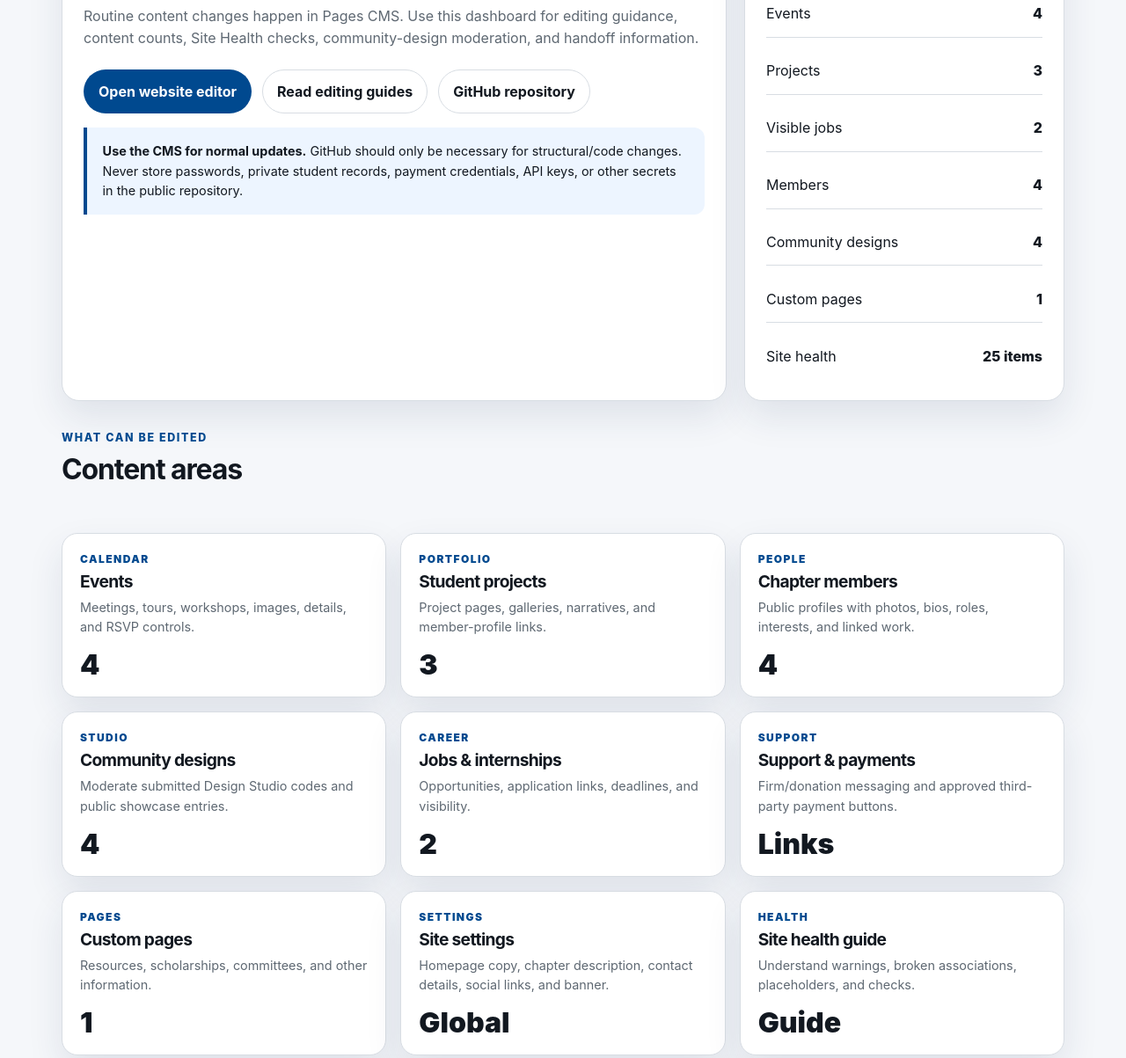
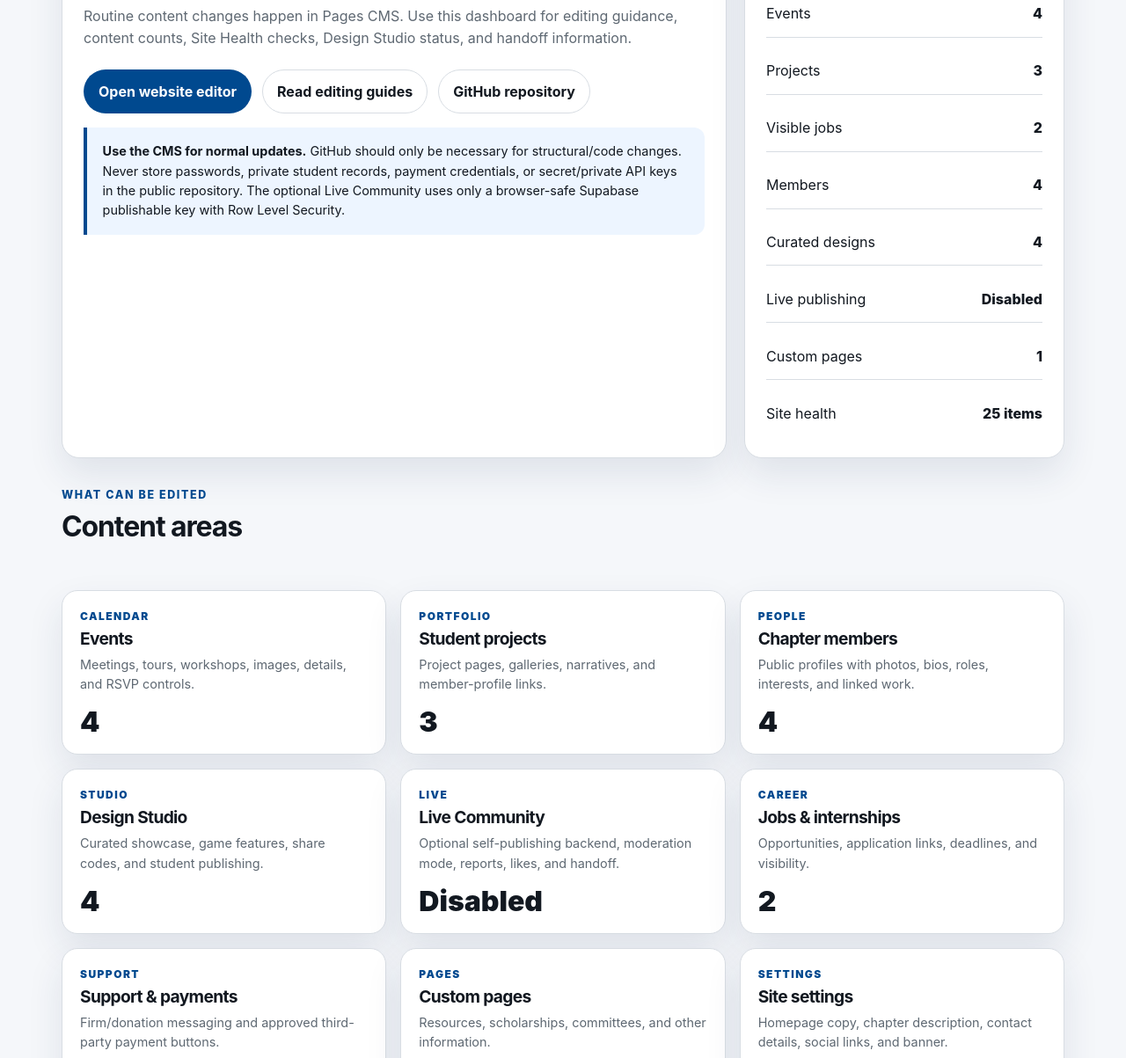
Before and after one commit to AIASTest/aias-memphis, a plain HTML site: page admin/index.html in a window 1280 px wide. Shown: the part 300-1503 px from the top of the page at 88% size. Drawn offline with Linux system fonts and the light colour scheme.

Commit message:
Align Admin Dashboard with Design Studio live community

```diff
--- a/admin/index.html
+++ b/admin/index.html
@@ -21,9 +21,9 @@
     <div class="admin-panel">
       <p class="eyebrow">Website control panel</p>
       <h1>Manage the chapter website.</h1>
-      <p class="muted">Routine content changes happen in Pages CMS. Use this dashboard for editing guidance, content counts, Site Health checks, community-design moderation, and handoff information.</p>
+      <p class="muted">Routine content changes happen in Pages CMS. Use this dashboard for editing guidance, content counts, Site Health checks, Design Studio status, and handoff information.</p>
       <div class="admin-actions"><a class="button button-primary" href="https://app.pagescms.org/" target="_blank" rel="noopener">Open website editor</a><a class="button button-outline" href="help.html">Read editing guides</a><a class="button button-outline" href="https://github.com/AIASTest/aias-memphis" target="_blank" rel="noopener">GitHub repository</a></div>
-      <div class="admin-note small"><strong>Use the CMS for normal updates.</strong> GitHub should only be necessary for structural/code changes. Never store passwords, private student records, payment credentials, API keys, or other secrets in the public repository.</div>
+      <div class="admin-note small"><strong>Use the CMS for normal updates.</strong> GitHub should only be necessary for structural/code changes. Never store passwords, private student records, payment credentials, or secret/private API keys in the public repository. The optional Live Community uses only a browser-safe Supabase publishable key with Row Level Security.</div>
     </div>
     <aside class="admin-panel admin-status" aria-label="Website content status">
       <div><p class="eyebrow">Content status</p><h2 style="margin:.35rem 0 0">Current website</h2></div>
@@ -31,7 +31,8 @@
       <div class="status-row"><span>Projects</span><span class="status-value" id="project-count">—</span></div>
       <div class="status-row"><span>Visible jobs</span><span class="status-value" id="job-count">—</span></div>
       <div class="status-row"><span>Members</span><span class="status-value" id="leader-count">—</span></div>
-      <div class="status-row"><span>Community designs</span><span class="status-value" id="design-count">—</span></div>
+      <div class="status-row"><span>Curated designs</span><span class="status-value" id="design-count">—</span></div>
+      <div class="status-row"><span>Live publishing</span><span class="status-value" id="community-backend-status">Checking…</span></div>
       <div class="status-row"><span>Custom pages</span><span class="status-value" id="page-count">—</span></div>
       <div class="status-row"><span>Site health</span><span class="status-value" id="health-count">Checking…</span></div>
     </aside>
@@ -43,7 +44,8 @@
       <a class="admin-card" href="help.html#events"><div class="admin-icon">Calendar</div><h2>Events</h2><p class="muted small">Meetings, tours, workshops, images, details, and RSVP controls.</p><div class="admin-count" id="event-count-card">—</div></a>
       <a class="admin-card" href="help.html#projects"><div class="admin-icon">Portfolio</div><h2>Student projects</h2><p class="muted small">Project pages, galleries, narratives, and member-profile links.</p><div class="admin-count" id="project-count-card">—</div></a>
       <a class="admin-card" href="help.html#members"><div class="admin-icon">People</div><h2>Chapter members</h2><p class="muted small">Public profiles with photos, bios, roles, interests, and linked work.</p><div class="admin-count" id="leader-count-card">—</div></a>
-      <a class="admin-card" href="help.html#design-studio"><div class="admin-icon">Studio</div><h2>Community designs</h2><p class="muted small">Moderate submitted Design Studio codes and public showcase entries.</p><div class="admin-count" id="design-count-card">—</div></a>
+      <a class="admin-card" href="help.html#design-studio"><div class="admin-icon">Studio</div><h2>Design Studio</h2><p class="muted small">Curated showcase, game features, share codes, and student publishing.</p><div class="admin-count" id="design-count-card">—</div></a>
+      <a class="admin-card" href="help.html#community-backend"><div class="admin-icon">Live</div><h2>Live Community</h2><p class="muted small">Optional self-publishing backend, moderation mode, reports, likes, and handoff.</p><div class="admin-count" id="community-backend-card">Checking…</div></a>
       <a class="admin-card" href="help.html#jobs"><div class="admin-icon">Career</div><h2>Jobs & internships</h2><p class="muted small">Opportunities, application links, deadlines, and visibility.</p><div class="admin-count" id="job-count-card">—</div></a>
       <a class="admin-card" href="help.html#support"><div class="admin-icon">Support</div><h2>Support & payments</h2><p class="muted small">Firm/donation messaging and approved third-party payment buttons.</p><div class="admin-count">Links</div></a>
       <a class="admin-card" href="help.html#pages"><div class="admin-icon">Pages</div><h2>Custom pages</h2><p class="muted small">Resources, scholarships, committees, and other information.</p><div class="admin-count" id="page-count-card">—</div></a>
@@ -59,8 +61,8 @@
   </section>
 
   <section class="admin-help-grid">
-    <div class="admin-panel"><p class="eyebrow">Publishing workflow</p><h2 style="font-size:2rem">Make a change safely</h2><ol><li>Open Pages CMS and select the chapter website repository.</li><li>Use Website, Chapter content, or Community as appropriate.</li><li>Save, then verify the relevant public page.</li><li>For member-linked work, verify the relationship in both directions.</li><li>For a Community Design, open the showcase card and verify View / remix recreates the submission.</li><li>Correct any problem in CMS; previous repository versions remain in Git history.</li></ol></div>
-    <div class="admin-panel"><p class="eyebrow">Need instructions?</p><h2 style="font-size:2rem">Admin Help Center</h2><p class="muted">The help center covers all current editable areas, member profiles, galleries, RSVP logic, payment links, Design Studio moderation, media, access, troubleshooting, privacy, and repository handoff.</p><div class="admin-actions"><a class="button button-primary" href="help.html">Open Help Center</a></div></div>
+    <div class="admin-panel"><p class="eyebrow">Publishing workflow</p><h2 style="font-size:2rem">Make a change safely</h2><ol><li>Open Pages CMS and select the chapter website repository.</li><li>Use Website, Chapter content, or Community as appropriate.</li><li>Save, then verify the relevant public page.</li><li>For member-linked work, verify the relationship in both directions.</li><li>For a curated Community Design, verify Remix recreates the submission.</li><li>If Live Community is enabled, periodically review reports in the chapter Supabase project.</li><li>Correct repository content in CMS; previous repository versions remain in Git history.</li></ol></div>
+    <div class="admin-panel"><p class="eyebrow">Need instructions?</p><h2 style="font-size:2rem">Admin Help Center</h2><p class="muted">The help center covers all current editable areas, member profiles, galleries, RSVP logic, payment links, Design Studio publishing/moderation, media, access, troubleshooting, privacy, and handoff.</p><div class="admin-actions"><a class="button button-primary" href="help.html">Open Help Center</a></div></div>
   </section>
 </main>
 
@@ -74,14 +76,14 @@
   const validDesignCode=value=>{
     try{
       const input=String(value||'').trim();
-      if(!/^[A-Za-z0-9_-]{40,12000}$/.test(input))return false;
+      if(!/^[A-Za-z0-9_-]{40,24000}$/.test(input))return false;
       const normalized=input.replaceAll('-','+').replaceAll('_','/');
       const padded=normalized+'='.repeat((4-normalized.length%4)%4);
       const binary=atob(padded);
       const bytes=Uint8Array.from(binary,c=>c.charCodeAt(0));
       const parsed=JSON.parse(new TextDecoder().decode(bytes));
       const validTypes=new Set(['rect','triangle','circle','arch','window','door','column','tree']);
-      return parsed&&typeof parsed==='object'&&!Array.isArray(parsed)&&Array.isArray(parsed.shapes)&&parsed.shapes.length<=40&&parsed.shapes.every(s=>s&&typeof s==='object'&&validTypes.has(s.type));
+      return parsed&&typeof parsed==='object'&&!Array.isArray(parsed)&&Array.isArray(parsed.shapes)&&parsed.shapes.length<=60&&parsed.shapes.every(s=>s&&typeof s==='object'&&validTypes.has(s.type));
     }catch{return false}
   };
   const sampleLike=value=>/\b(sample|example|prototype|aias demo)\b/i.test(String(value||''));
@@ -93,8 +95,8 @@
   async function loadDashboard(){
     const healthList=document.getElementById('health-list');
     try{
-      const [site,eventsRaw,projectsRaw,jobsRaw,leadersRaw,pagesRaw,designsRaw]=await Promise.all([
-        getJSON('data/site.json'),getJSON('data/events.json'),getJSON('data/projects.json'),getJSON('data/jobs.json'),getJSON('data/leadership.json'),getJSON('data/pages.json'),getJSON('data/designs.json').catch(()=>[])
+      const [site,eventsRaw,projectsRaw,jobsRaw,leadersRaw,pagesRaw,designsRaw,backend]=await Promise.all([
+        getJSON('data/site.json'),getJSON('data/events.json'),getJSON('data/projects.json'),getJSON('data/jobs.json'),getJSON('data/leadership.json'),getJSON('data/pages.json'),getJSON('data/designs.json').catch(()=>[]),getJSON('data/community-backend.json').catch(()=>null)
       ]);
       const events=asArray(eventsRaw),projects=asArray(projectsRaw),jobs=asArray(jobsRaw),leaders=asArray(leadersRaw),pages=asArray(pagesRaw),designs=asArray(designsRaw),now=today();
       const visibleJobs=jobs.filter(j=>j&&j.active&&(!validDate(j.deadline)||j.deadline>=now));
@@ -102,11 +104,27 @@
       const publishedDesigns=designs.filter(d=>d?.published!==false);
       [['event-count',events.length],['event-count-card',events.length],['project-count',projects.length],['project-count-card',projects.length],['job-count',visibleJobs.length],['job-count-card',visibleJobs.length],['leader-count',visibleMembers.length],['leader-count-card',visibleMembers.length],['design-count',publishedDesigns.length],['design-count-card',publishedDesigns.length],['page-count',pages.length],['page-count-card',pages.length]].forEach(([id,value])=>setCount(id,value));
 
+      const backendEnabled=backend?.enabled===true;
+      const backendMode=['auto','moderated'].includes(backend?.mode)?backend.mode:'unknown';
+      const backendLabel=backendEnabled?(backendMode==='auto'?'Auto publish':'Moderated'):'Disabled';
+      setCount('community-backend-status',backendLabel);
+      setCount('community-backend-card',backendLabel);
+
       const issues=[];
       if(!validEmail(site.contact_email))issues.push(issue('Public contact email is invalid.',site.contact_email,'error'));
       if(sampleLike(site.contact_email))issues.push(issue('The public contact email still looks like placeholder content.',site.contact_email));
       if(site.demo_notice&&sampleLike(site.demo_notice))issues.push(issue('The announcement banner still identifies the site as a prototype/sample.',site.demo_notice));
       [['Membership URL',site.membership_url],['Department URL',site.department_url],['Instagram URL',site.instagram_url]].forEach(([name,url])=>{if(!validHttps(url))issues.push(issue(`${name} is not a full https:// link.`,url,'error'))});
+
+      if(!backend)issues.push(issue('Live Community configuration could not be loaded.','data/community-backend.json is missing or unreadable.','error'));
+      else{
+        const backendKey=String(backend.supabase_publishable_key||'');
+        const backendUrl=String(backend.supabase_url||'');
+        if(!['auto','moderated'].includes(backend.mode))issues.push(issue('Live Community mode is invalid.','Use auto or moderated.','error'));
+        if(/service_role/i.test(backendKey)||/^sb_secret_/i.test(backendKey))issues.push(issue('A privileged Supabase key appears to be exposed in public configuration.','Disable Live Community and remove/rotate the secret immediately.','error'));
+        if(backendEnabled&&!/^https:\/\/[a-z0-9-]+\.supabase\.co\/?$/i.test(backendUrl))issues.push(issue('Live Community is enabled but the Supabase project URL is invalid.',backendUrl||'Missing URL','error'));
+        if(backendEnabled&&backendKey.length<=20)issues.push(issue('Live Community is enabled but no usable publishable key is configured.','Use a browser-safe publishable key only.','error'));
+      }
 
       events.forEach((e,i)=>{
         if(!validDate(e?.date))issues.push(issue(`Event ${i+1} has a missing or invalid date.`,e?.title||'Untitled event','error'));
@@ -176,6 +194,8 @@
     }catch(error){
       console.error(error);
       setCount('health-count','Unavailable');
+      setCount('community-backend-status','Unavailable');
+      setCount('community-backend-card','Unavailable');
       document.getElementById('health-badge').textContent='Could not run checks';
       healthList.innerHTML='<li class="health-item error"><span class="health-dot"></span><div><strong>Site-health checks could not load the content files.</strong><span class="muted small">Refresh this page. If it continues, use the Help Center troubleshooting article.</span></div></li>';
     }
```
